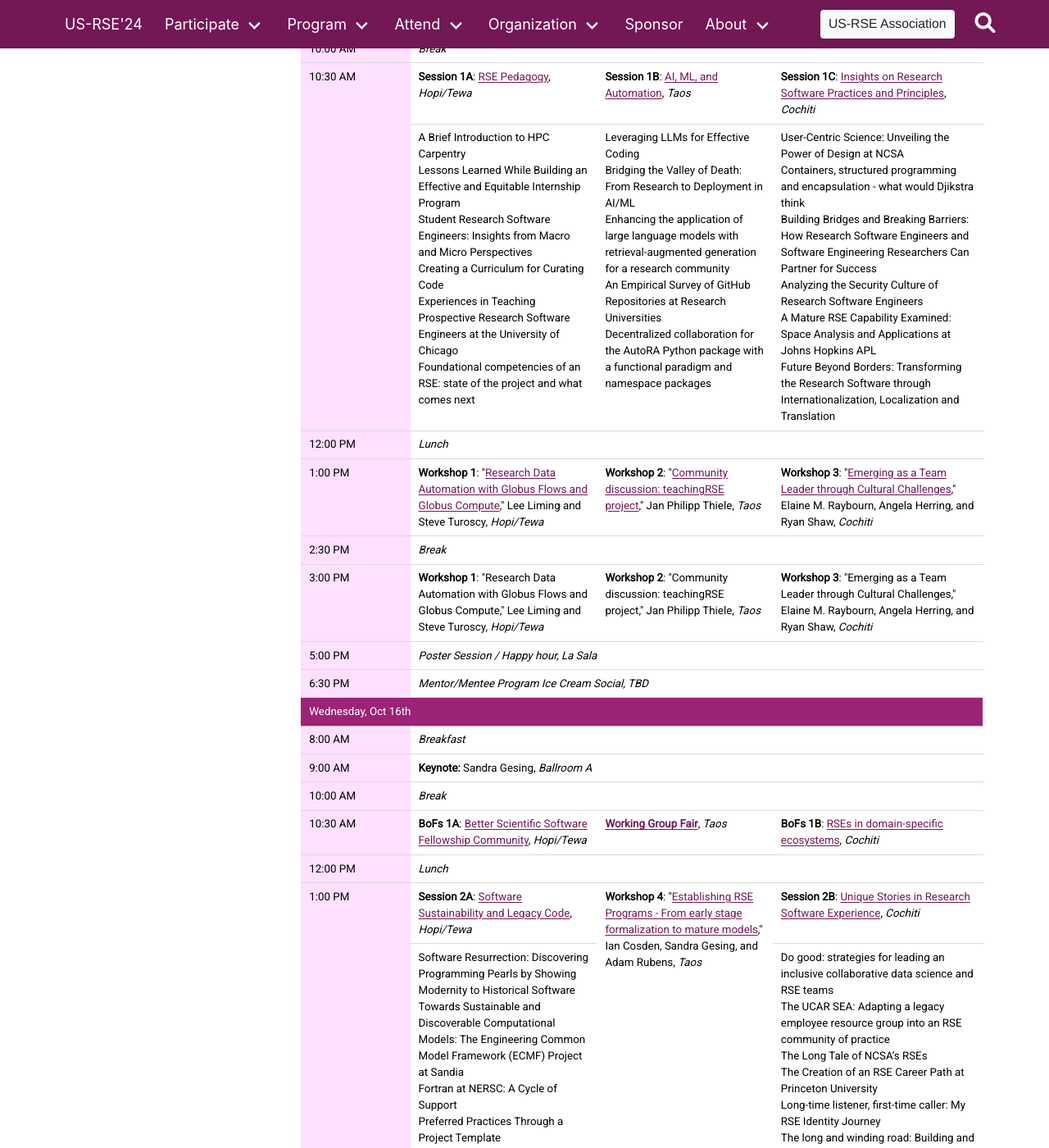
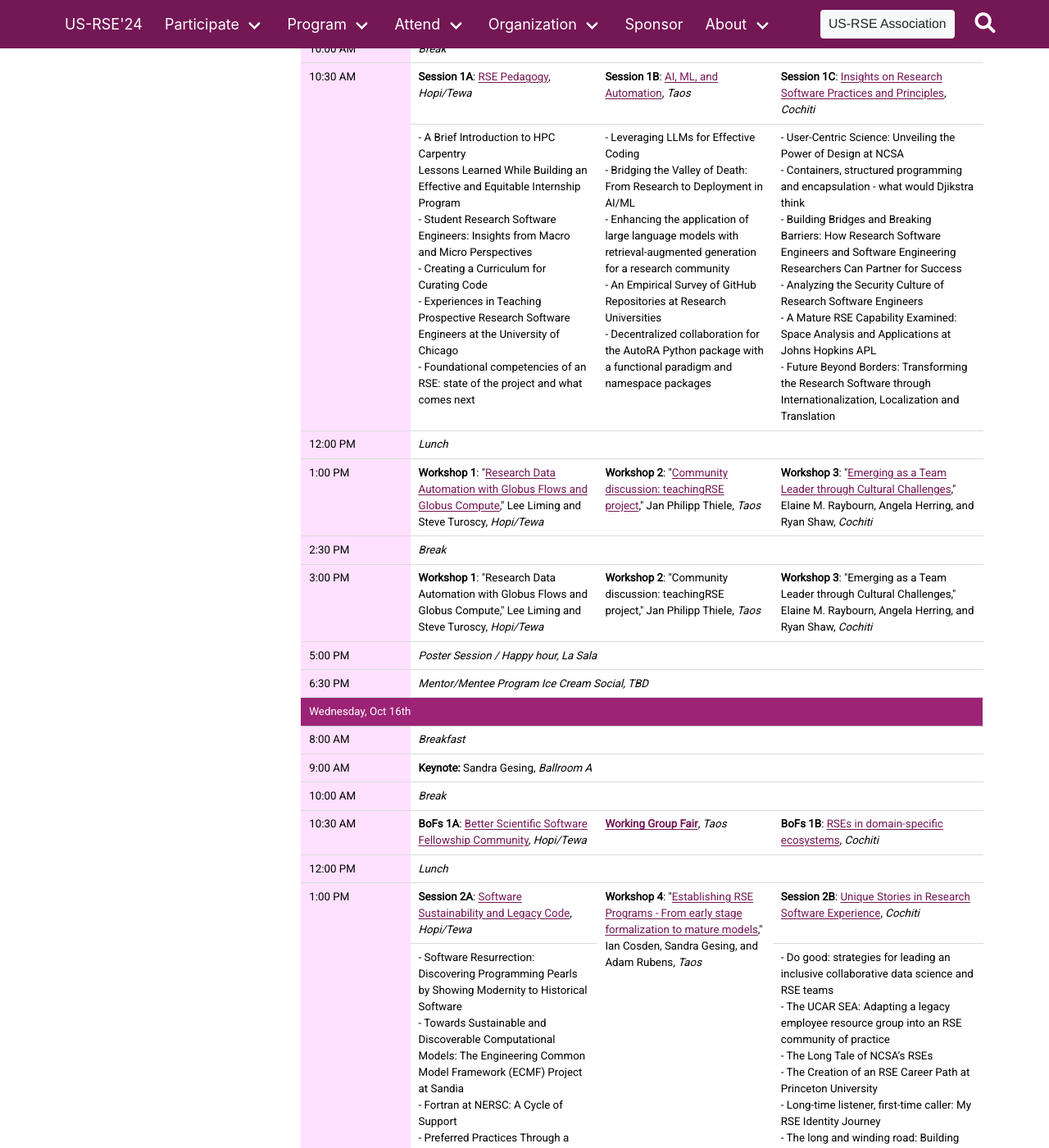
Before and after one commit to USRSE/usrse24, a Jekyll site: the page built from pages/program/program.md, in a window 1280 px wide and 1400 px high, scrolled down 634 px. Shown: the whole window at 82% size. Built offline with Jekyll 4.4.1, drawn with Linux system fonts in a browser that asks for light colours; a style sheet for code colours, icons or effects is not loaded; some of the changed text lies outside the part shown.

Commit message:
Add dashes

```diff
--- a/pages/program/program.md
+++ b/pages/program/program.md
@@ -1250,35 +1250,35 @@
  </tr>
  <tr height=253 style='mso-height-source:userset;height:189.5pt'>
   <td colspan=2 height=253 class=xl786507 width=302 style='height:189.5pt;
-  width:227pt'>A Brief Introduction to HPC Carpentry<br>
+  width:227pt'>- A Brief Introduction to HPC Carpentry<br>
     Lessons Learned While Building an Effective and Equitable Internship
   Program<br>
-    Student Research Software Engineers: Insights from Macro and Micro
+    - Student Research Software Engineers: Insights from Macro and Micro
   Perspectives<br>
-    Creating a Curriculum for Curating Code<br>
-    Experiences in Teaching Prospective Research Software Engineers at the
+    - Creating a Curriculum for Curating Code<br>
+    - Experiences in Teaching Prospective Research Software Engineers at the
   University of Chicago<br>
-    Foundational competencies of an RSE: state of the project and what comes
+    - Foundational competencies of an RSE: state of the project and what comes
   next</td>
-  <td colspan=2 class=xl846507 width=284 style='border-left:none;width:213pt'>Leveraging
+  <td colspan=2 class=xl846507 width=284 style='border-left:none;width:213pt'>- Leveraging
   LLMs for Effective Coding<br>
-    Bridging the Valley of Death: From Research to Deployment in AI/ML<br>
-    Enhancing the application of large language models with retrieval-augmented
+    - Bridging the Valley of Death: From Research to Deployment in AI/ML<br>
+    - Enhancing the application of large language models with retrieval-augmented
   generation for a research community<br>
-    An Empirical Survey of GitHub Repositories at Research Universities<br>
-    Decentralized collaboration for the AutoRA Python package with a functional
+    - An Empirical Survey of GitHub Repositories at Research Universities<br>
+    - Decentralized collaboration for the AutoRA Python package with a functional
   paradigm and namespace packages</td>
   <td colspan=2 class=xl846507 width=358 style='border-right:.5pt solid white;
-  border-left:none;width:269pt'>User-Centric Science: Unveiling the Power of
+  border-left:none;width:269pt'>- User-Centric Science: Unveiling the Power of
   Design at NCSA<br>
-    Containers, structured programming and encapsulation - what would Djikstra
+    - Containers, structured programming and encapsulation - what would Djikstra
   think<br>
-    Building Bridges and Breaking Barriers: How Research Software Engineers and
+    - Building Bridges and Breaking Barriers: How Research Software Engineers and
   Software Engineering Researchers Can Partner for Success<br>
-    Analyzing the Security Culture of Research Software Engineers<br>
-    A Mature RSE Capability Examined: Space Analysis and Applications at Johns
+    - Analyzing the Security Culture of Research Software Engineers<br>
+    - A Mature RSE Capability Examined: Space Analysis and Applications at Johns
   Hopkins APL<br>
-    Future Beyond Borders: Transforming the Research Software through
+    - Future Beyond Borders: Transforming the Research Software through
   Internationalization, Localization and Translation</td>
  </tr>
  <tr height=27 style='mso-height-source:userset;height:20.0pt'>
@@ -1401,23 +1401,23 @@
  </tr>
  <tr height=210 style='mso-height-source:userset;height:157.5pt'>
   <td colspan=2 height=210 class=xl786507 width=302 style='height:157.5pt;
-  width:227pt'>Software Resurrection: Discovering Programming Pearls by Showing
+  width:227pt'>- Software Resurrection: Discovering Programming Pearls by Showing
   Modernity to Historical Software<br>
-    Towards Sustainable and Discoverable Computational Models: The Engineering
+    - Towards Sustainable and Discoverable Computational Models: The Engineering
   Common Model Framework (ECMF) Project at Sandia<br>
-    Fortran at NERSC: A Cycle of Support<br>
-    Preferred Practices Through a Project Template<br>
-    Defining, Measuring, and Enhancing Sustainability in Scientific Software:
+    - Fortran at NERSC: A Cycle of Support<br>
+    - Preferred Practices Through a Project Template<br>
+    - Defining, Measuring, and Enhancing Sustainability in Scientific Software:
   Insights from CORSA</td>
   <td colspan=2 class=xl846507 width=358 style='border-right:.5pt solid white;
-  border-left:none;width:269pt'>Do good: strategies for leading an inclusive
+  border-left:none;width:269pt'>- Do good: strategies for leading an inclusive
   collaborative data science and RSE teams<br>
-    The UCAR SEA: Adapting a legacy employee resource group into an RSE
+    - The UCAR SEA: Adapting a legacy employee resource group into an RSE
   community of practice<br>
-    The Long Tale of NCSA’s RSEs<br>
-    The Creation of an RSE Career Path at Princeton University<br>
-    Long-time listener, first-time caller: My RSE Identity Journey<br>
-    The long and winding road: Building and growing a research engineering team
+    - The Long Tale of NCSA’s RSEs<br>
+    - The Creation of an RSE Career Path at Princeton University<br>
+    - Long-time listener, first-time caller: My RSE Identity Journey<br>
+    - The long and winding road: Building and growing a research engineering team
   at the UK's national institute for data science and AI</td>
  </tr>
  <tr height=27 style='mso-height-source:userset;height:20.0pt'>
@@ -1446,15 +1446,15 @@
  </tr>
  <tr height=219 style='mso-height-source:userset;height:164.5pt'>
   <td colspan=2 height=219 class=xl786507 width=302 style='height:164.5pt;
-  width:227pt'>Lab Dragon: An electronic Laboratory<br>
-    Using Radicals to Empower Budding Computational Chemists<br>
-    Software testing in a community-driven web-based analysis platform for life
+  width:227pt'>- Lab Dragon: An electronic Laboratory<br>
+    - Using Radicals to Empower Budding Computational Chemists<br>
+    - Software testing in a community-driven web-based analysis platform for life
   science research<br>
-    Honeycomb: a template for reproducible psychophysiological tasks for
+    - Honeycomb: a template for reproducible psychophysiological tasks for
   clinic, laboratory, and home use<br>
-    Developing a Cloud First Personalized Ecological Momentary Assessments
+    - Developing a Cloud First Personalized Ecological Momentary Assessments
   Delivery Tool<br>
-    A Rising Tide: One model for improving research software use in the life
+    - A Rising Tide: One model for improving research software use in the life
   sciences</td>
  </tr>
  <tr height=27 style='mso-height-source:userset;height:20.0pt'>
@@ -1503,14 +1503,14 @@
  </tr>
  <tr height=197 style='mso-height-source:userset;height:148.0pt'>
   <td colspan=2 height=197 class=xl846507 width=358 style='border-right:.5pt solid white;
-  height:148.0pt;border-left:none;width:269pt'>Leveraging CVMFS for Scaling and
+  height:148.0pt;border-left:none;width:269pt'>- Leveraging CVMFS for Scaling and
   Optimizing JupyterHub-based Gateways<br>
-    From Core to Atuin: Citing Software All The Way Down The Stack<br>
-    Reproducing notebooks without (too much) effort: a simple but effective
+    - From Core to Atuin: Citing Software All The Way Down The Stack<br>
+    - Reproducing notebooks without (too much) effort: a simple but effective
   automated workflow for US-RSE’24 and beyond using Binder and GitHub
   Actions<br>
-    Building a composable stack for research cyberinfrastructure<br>
-    Community Resilience Research Using IN-CORE - Case Study with 2011 Tornado
+    - Building a composable stack for research cyberinfrastructure<br>
+    - Community Resilience Research Using IN-CORE - Case Study with 2011 Tornado
   Event at Joplin, MO</td>
  </tr>
  <tr height=27 style='mso-height-source:userset;height:20.0pt'>
@@ -1535,13 +1535,13 @@
  </tr>
  <tr height=128 style='mso-height-source:userset;height:96.0pt'>
   <td colspan=2 height=128 class=xl846507 width=358 style='border-right:.5pt solid white;
-  height:96.0pt;border-left:none;width:269pt'>Harnessing the power of HPC from
+  height:96.0pt;border-left:none;width:269pt'>- Harnessing the power of HPC from
   the comfort of R<br>
-    Population Modeling Workflow in OpenStack Cloud<br>
-    PROBE4RSE: Provenance for Replay OBservation Engine for Research Software
+    - Population Modeling Workflow in OpenStack Cloud<br>
+    - PROBE4RSE: Provenance for Replay OBservation Engine for Research Software
   Engineers<br>
-    Codefair: Your Personal Assistant for Developing FAIR Software<br>
-    Hawai'i Climate Data Portal API Demo</td>
+    - Codefair: Your Personal Assistant for Developing FAIR Software<br>
+    - Hawai'i Climate Data Portal API Demo</td>
  </tr>
  <tr height=27 style='mso-height-source:userset;height:20.0pt'>
   <td height=27 class=xl746507 width=108 style='height:20.0pt;width:81pt'>2:30
@@ -1567,18 +1567,18 @@
  </tr>
  <tr height=235 style='mso-height-source:userset;height:176.0pt'>
   <td colspan=2 height=235 class=xl846507 width=358 style='border-right:.5pt solid white;
-  height:176.0pt;border-left:none;width:269pt'>Importance of Science Gateway
+  height:176.0pt;border-left:none;width:269pt'>- Importance of Science Gateway
   Frameworks for Research and Their Benefits for Research Software
   Engineers<br>
-    Transforming Academic Publishing: A Jupyter Notebook-Based Submission
+    - Transforming Academic Publishing: A Jupyter Notebook-Based Submission
   Ecosystem implemented for SEA ISS Conference for Enhanced Open Science and
   Reproducibility<br>
-    Documenting Research Artifacts for Reproducibility<br>
-    The KBase Narrative: Reproducible, FAIR data access through Jupyter
+    - Documenting Research Artifacts for Reproducibility<br>
+    - The KBase Narrative: Reproducible, FAIR data access through Jupyter
   notebooks<br>
-    From bench to desktop: a case study in enabling reproducible data analysis
+    - From bench to desktop: a case study in enabling reproducible data analysis
   with RainFlow<br>
-    Information Security Engineering and Research Software Engineering: Shared
+    - Information Security Engineering and Research Software Engineering: Shared
   Goals, Shared Approaches, and Shared Success</td>
  </tr>
  <tr height=27 style='mso-height-source:userset;height:20.0pt'>
```
